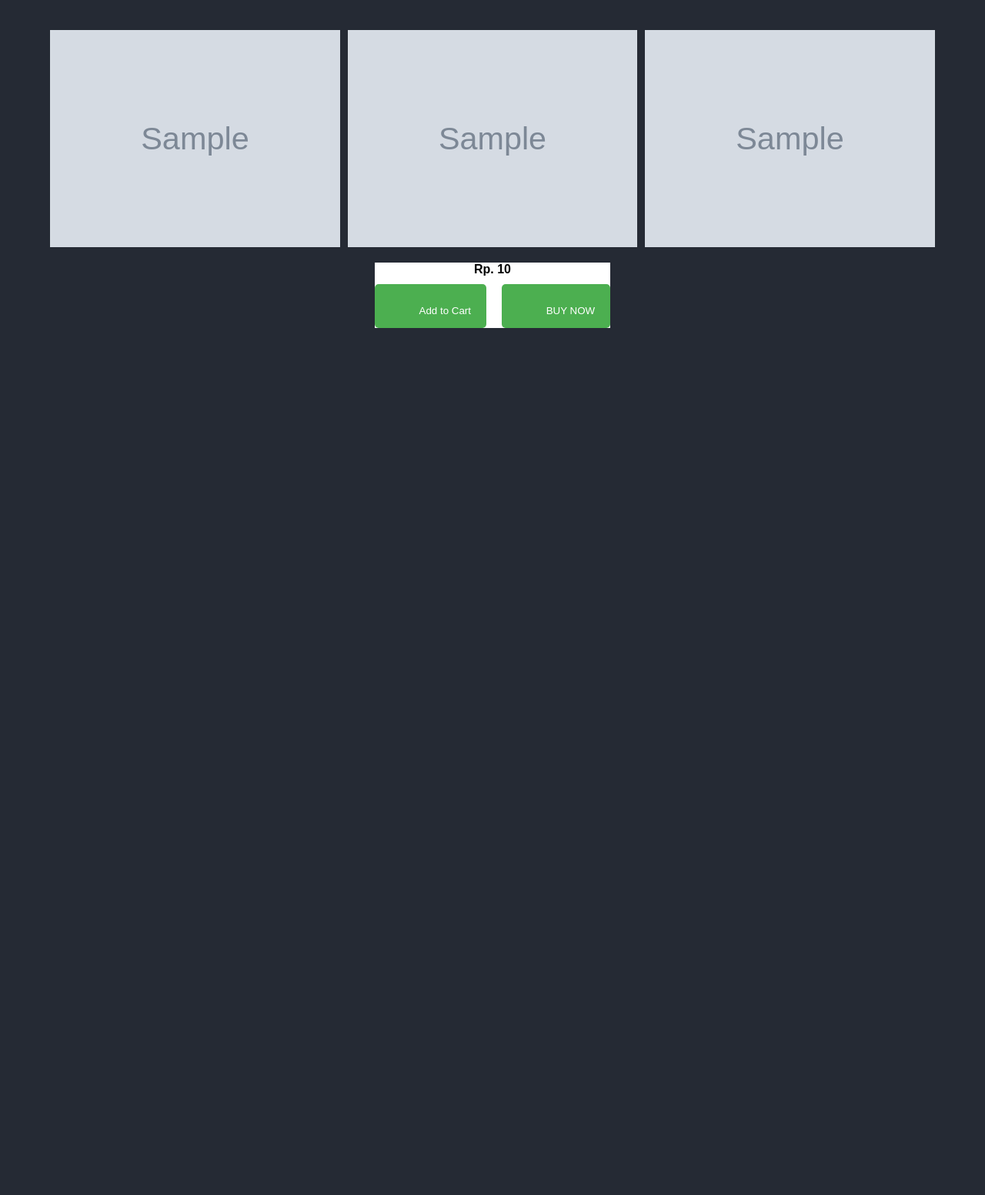
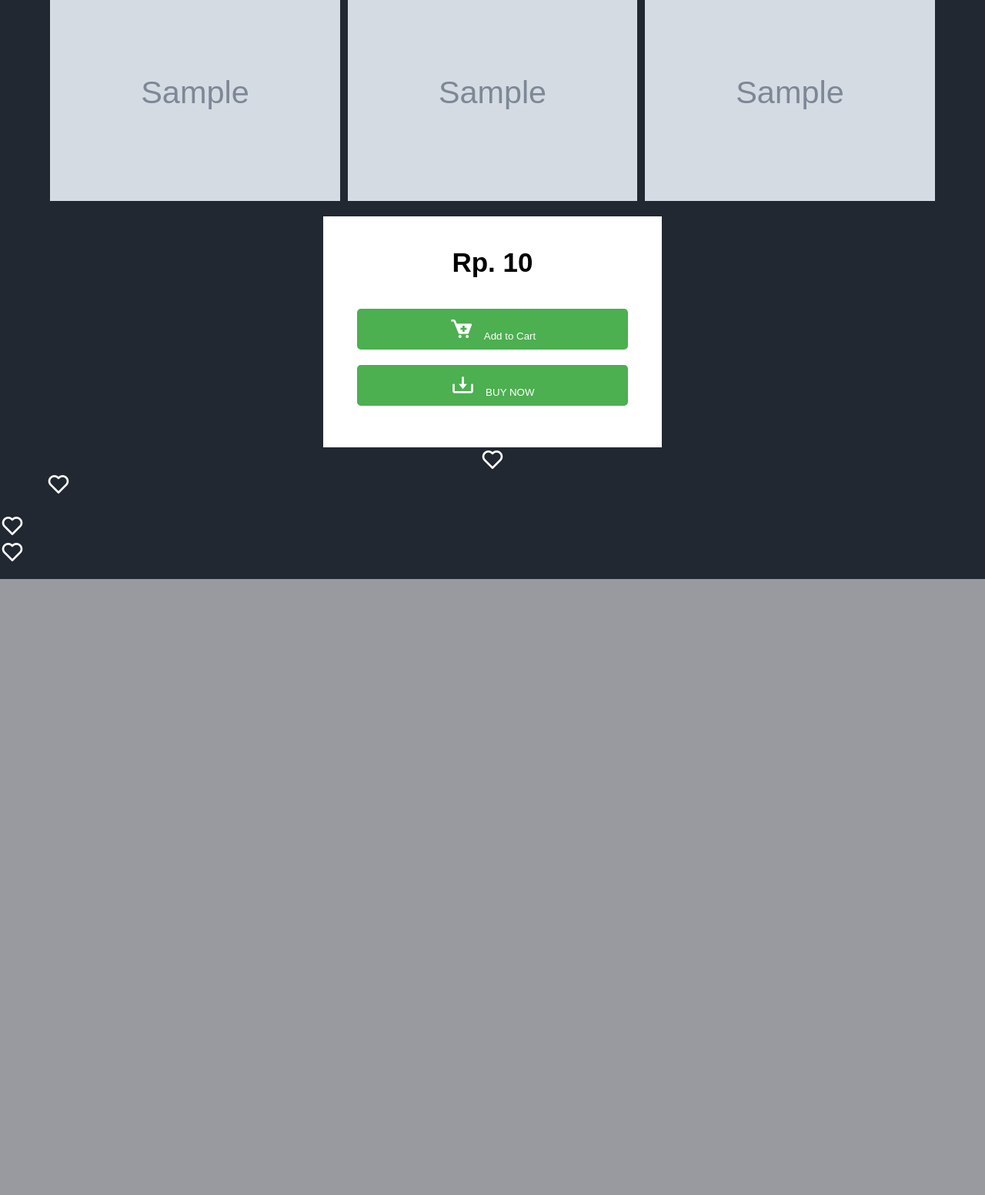
Before and after one commit to Ardhie1212/kgnexus.com, a PHP site: page /user/gamepage.php?game_id=1 in a window 1280 px wide. Shown: the part 1648-3200 px from the top of the page at 77% size. After the commit the page ends 2400 px from the top, so only its background shows below. Run offline with PHP 8.4, Linux system fonts and the light colour scheme; tables that the repository leaves empty or names only in its code hold one stand-in row (values such as "Sample post"); grey boxes marked "Sample" are stand-in pictures.

Commit message:
Add to Cart

```diff
--- a/style/gamepage.css
+++ b/style/gamepage.css
@@ -10,11 +10,12 @@
 }
 
 body {
-    height: 400vh;
-    background-color: #252A34;
+    height: 300vh;
+    background-color: #222831;
     background-size: cover;
     background-position: center;
     overflow-y: scroll;
+    overflow-y: auto;
 }
 
 
@@ -40,12 +41,6 @@ header {
     align-items: center;
     justify-content: space-between;
 }
-
-/* Game Banner styling */
-main {
-    padding-top: 60px; /* Adjust to match the height of your navbar */
-}
-/* End Banner styling */
 
 .links {
     justify-content: center;
@@ -256,13 +291,35 @@ i {
 }
 /*end of game media styling */
 
+
 /* add to cart styling */
 .add-to-cart {
-    text-align: center; /* Center align the button */
+    height: 300px;
+    width: 440px;
+    text-align: center; /* Center align the text */
     margin-top: 20px; /* Add space between images and button */
 }
 
-.add-to-cart button {
+.add-to-cart h4 {
+    font-size: 35px;
+    margin-bottom: 30px; /* Add some space below the price */
+    margin-top: 40px;
+}
+
+.game-price-box {
+    display: flex;
+    justify-content: center; /* Center the inner box */
+    width: 100%;
+}
+
+.inner-price-box {
+    display: flex;
+    flex-direction: column; /* Stack buttons vertically */
+    align-items: center; /* Center align the buttons */
+    width: 100%;
+}
+
+.inner-price-box button {
     padding: 10px 20px; /* Add padding to the button */
     background-color: #4CAF50; /* Green background color */
     color: white;
@@ -270,18 +327,19 @@ i {
     border-radius: 5px;
     cursor: pointer;
     transition: background-color 0.3s ease;
+    width: 80%;
+    height: 70%;
+    margin-bottom: 10px; /* Add space between buttons */
 }
 
-.add-to-cart button:hover {
+.inner-price-box button:hover {
     background-color: #45a049; /* Darker green on hover */
 }
 
-.add-to-cart button i {
+.inner-price-box button i {
     margin-right: 10px; /* Add space between icon and text */
 }
-
 /*End of add to cart styling */
-
 
 /* Footer */
 
--- a/user/gamepage.php
+++ b/user/gamepage.php
@@ -26,9 +26,11 @@ if (mysqli_num_rows($result) == 1) {
         <!-- Navigation Bar -->
         <header>
             <nav class="navbar">
-                <a href="homepage.php">
-                    <h2>KGNEXUS</h2>
-                </a>
+                <h2>KGNEXUS</h2>
+                <div class="search-box">
+                    <i class='bx bx-search' id="search-icon"></i>
+                    <input type="search" placeholder="Search">
+                </div>
                 <ul class="links">
                     <li>
                         <a href="#" id="Home">Your Store<i class="fa fa-angle-down" id="dropdown" aria-hidden="true"></i></a>
@@ -48,6 +50,7 @@ if (mysqli_num_rows($result) == 1) {
                             <li><a href="">Strategy</a></li>
                             <li><a href="">Sports & Racing</a></li>
                         </ul>
+
                     </li>
                     <li><a href="#">Wishlist<i class="" id="dropdown" aria-hidden="true"></i></a></li>
                     <li><a href="#">Cart<i class="" id="dropdown" aria-hidden="true"></i></a></li>
@@ -62,6 +65,34 @@ if (mysqli_num_rows($result) == 1) {
         </header>
 
         <!-- End of navigation bar -->
+
+        <!-- Javascript Dropdown -->
+        <script>
+            let yourStore = document.getElementById('yourstoreclick');
+            let genres = document.getElementById('genres');
+            let special = document.getElementById('special')
+
+            document.getElementById('user').addEventListener('click', function() {
+                document.getElementById('sub-menu-wrap').classList.toggle('sub-menu-show');
+            });
+
+            user.addEventListener('click', () => {
+                dropUser.classList.toggle('user-details-show');
+            });
+
+            yourStore.previousElementSibling.addEventListener('click', () => {
+                yourStore.classList.toggle('dropyourstore-show');
+            });
+
+            genres.previousElementSibling.addEventListener('click', () => {
+                genres.classList.toggle('genres-show');
+            });
+
+            special.previousElementSibling.addEventListener('click', () => {
+                genres.classList.toggle('special-show');
+            });
+        </script>
+        <!-- End of javascript dropdown -->
 
         <!-- Game Banner -->
         <main>
@@ -97,51 +128,22 @@ if (mysqli_num_rows($result) == 1) {
                         <div class="game-price-box">
                             <div class="inner-price-box">
                                 <button>
-                                    <i class="fas fa-shopping-cart"></i>
+                                    <i class='bx bxs-cart-add'></i>
                                     Add to Cart
-
                                 </button>
-                                <br>
                                 <button>
-                                    <i class="fas fa-shopping-cart"></i>
+                                    <i class='bx bx-download'></i>
                                     BUY NOW
                                 </button>
                             </div>
                         </div>
+                        <i class='bx bx-heart'>i>
                     </div>
                 </div>
             </div>
         </main>
 
         <!-- End of Game Banner -->
-
-        <!-- Javascript Dropdown -->
-        <script>
-            let yourStore = document.getElementById('yourstoreclick');
-            let genres = document.getElementById('genres');
-            let special = document.getElementById('special')
-
-            document.getElementById('user').addEventListener('click', function() {
-                document.getElementById('sub-menu-wrap').classList.toggle('sub-menu-show');
-            });
-
-            user.addEventListener('click', () => {
-                dropUser.classList.toggle('user-details-show');
-            });
-
-            yourStore.previousElementSibling.addEventListener('click', () => {
-                yourStore.classList.toggle('dropyourstore-show');
-            });
-
-            genres.previousElementSibling.addEventListener('click', () => {
-                genres.classList.toggle('genres-show');
-            });
-
-            special.previousElementSibling.addEventListener('click', () => {
-                genres.classList.toggle('special-show');
-            });
-        </script>
-        <!-- End of javascript dropdown -->
 
         <!-- Footer -->
         <footer id="footer" class="show-footer">
```
Also changed, not shown: other parts of style/gamepage.css (+48 -8 lines).
